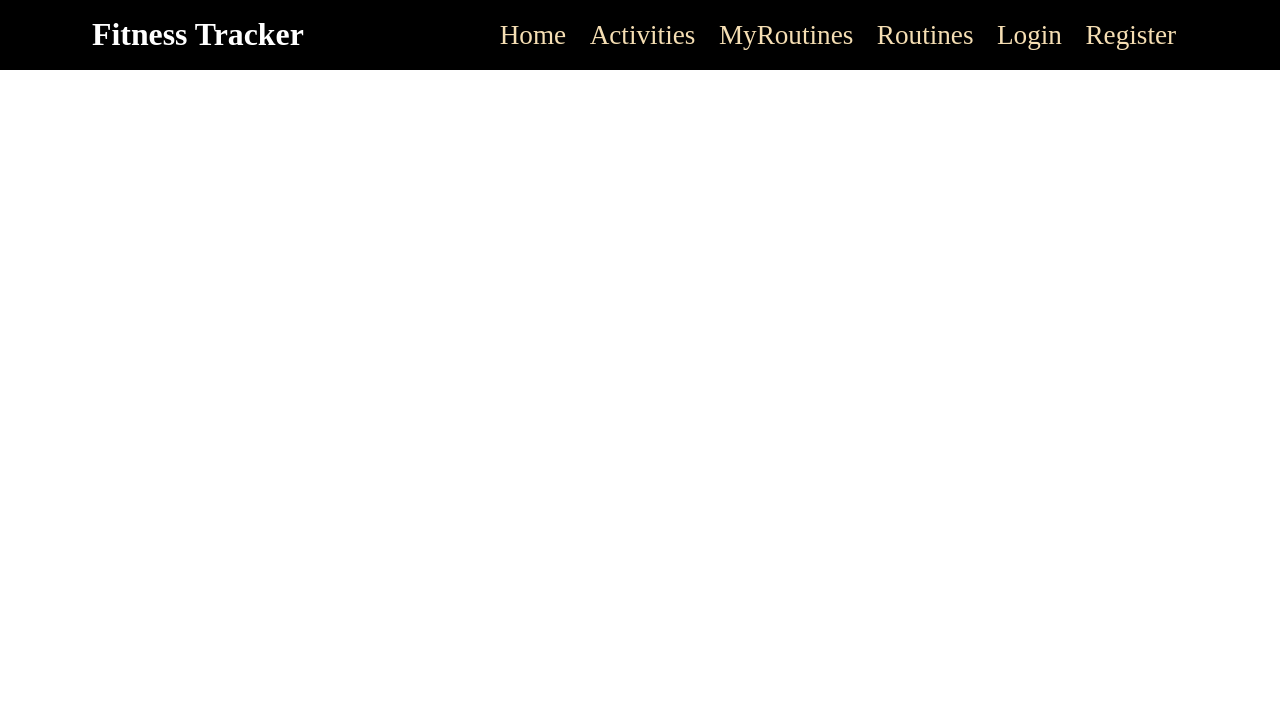
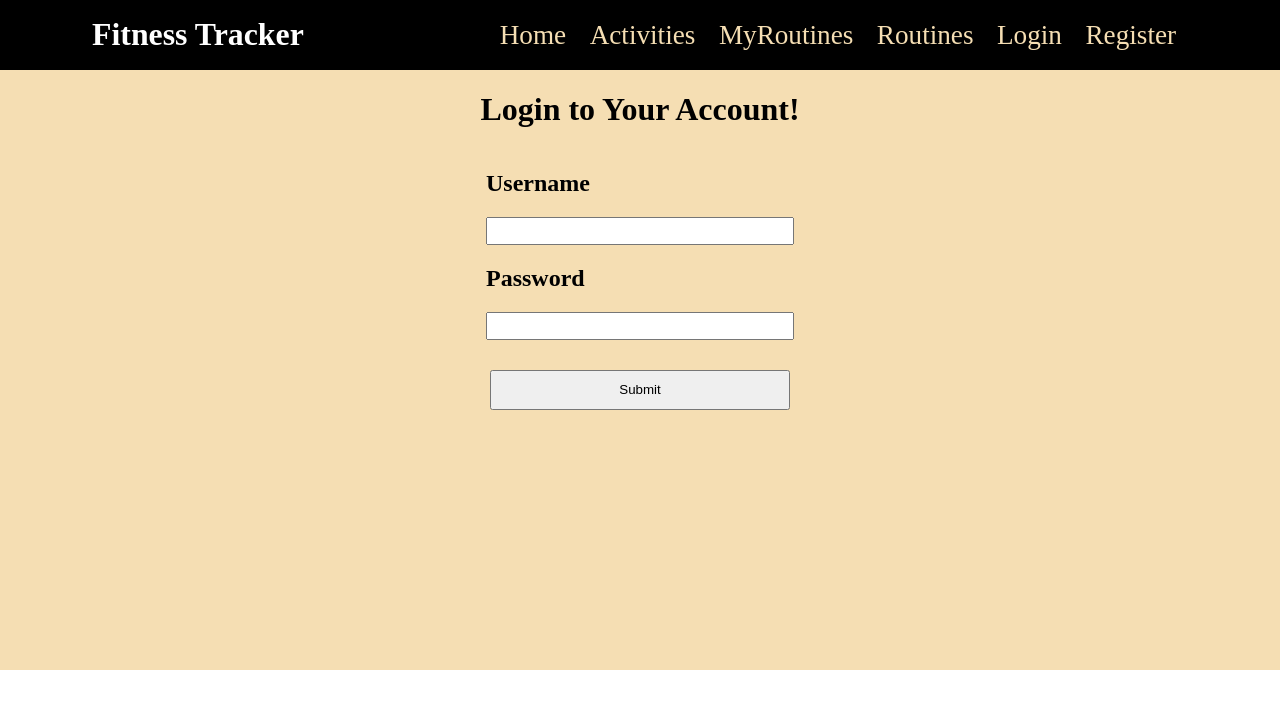
Before and after one commit to ReleventGull/FitnessTrack-Frontend, a React app: page /login in a window 1280 px wide. Built offline with nearby package versions, Linux system fonts and the light colour scheme.

Commit message:
feat(Login): Login component added

```diff
--- a/public/style.css
+++ b/public/style.css
@@ -41,7 +41,6 @@ body{
     flex-direction: column;
     align-items: center;
     height: 600px;
-
 }
 
 .registerForm {
@@ -65,3 +64,32 @@ body{
 .registerError {
     color: red
 }
+
+
+/*********** LOGIN CONTAINER *****************/
+.loginContainer {
+    background-color: wheat;
+    display: flex;
+    flex-direction: column;
+    align-items: center;
+    height: 600px;
+}
+
+.loginForm {
+    display: flex;
+    flex-direction: column;
+    justify-content: center;
+}
+
+
+.loginForm button {
+    width: 300px;
+    height: 40px;
+    margin-top: 30px;
+    align-self: center;
+}
+
+.loginForm input {
+    width: 300px;
+    height: 22px;
+}
--- a/src/components/Header.js
+++ b/src/components/Header.js
@@ -18,7 +18,7 @@ const Header =  () => {
 
     <Link>Routines</Link>
 
-    <Link>Login</Link>
+    <Link to='login'>Login</Link>
 
     <Link to='register'>Register</Link>
     </nav>
--- /dev/null
+++ b/src/components/Login.js
@@ -0,0 +1,50 @@
+import React, {useState} from 'react'
+
+
+
+
+
+const Login = () => {
+    const [username, setUsername] = useState('')
+    const [password, setPassword] = useState('')
+    const [errorMessage, setErrorMessage] = useState('')
+
+    const handleSubmit = async(event) => {
+        event.preventDefault()
+        console.log(username, password)
+    }
+
+
+
+    return (
+        <div className='loginContainer'>
+        <h1>Login to Your Account!</h1>
+
+            <form onSubmit={handleSubmit} className='loginForm'>
+            <h2>Username</h2>
+
+            <input
+            value={username}
+            onChange={(event) =>
+            setUsername(event.target.value)}
+            type='username'
+            required
+            ></input>
+
+            <h2>Password</h2>
+            <input
+            value={password}
+            onChange={(event) =>
+            setPassword(event.target.value)}
+            type='password'
+            required
+            ></input>
+
+            <button type='submit'>Submit</button>
+            </form>
+        </div>
+    )
+}
+
+
+export default Login
--- a/src/components/Register.js
+++ b/src/components/Register.js
@@ -14,15 +14,12 @@ const handleSubmit = (event) => {
    console.log(errorMessage)
 event.preventDefault()
 console.log(password.length)
-if(password.length === 0 || password2.length === 0 || username.length === 0) {
-   setErrorMessage('Please fill out all the fields')
-}else if (password !== password2) {
+if (password !== password2) {
 setErrorMessage("Passwords do not match.")
 setUsername('')
 setPassword('')
 setPassword2('')
 }
-
 }
 
 
@@ -36,24 +33,26 @@ return (
     onChange={(event) =>
     setUsername(event.target.value)}
     type='Username'
+    required
     >
-
     </input>
 
-    <h2>Passowrd</h2>
+    <h2>Password</h2>
     <input
     value={password}
     onChange={(event) => setPassword(event.target.value)}
     type='Password'
+    required
     >
     </input>
 
-    <h2>Confirm Passowrd</h2>
+    <h2>Confirm Password</h2>
 
     <input
     value={password2}
     onChange={(event) => setPassword2(event.target.value)}
     type='Password'
+    required
     >
     </input>
 
--- a/src/components/index.js
+++ b/src/components/index.js
@@ -4,3 +4,4 @@ export {default as MyRoutines} from './MyRoutines';
 export {default as Routines} from './Routines';
 export {default as Register} from './Register'
 export {default as Header} from './Header'
+export {default as Login} from './Login'
--- a/src/index.js
+++ b/src/index.js
@@ -1,15 +1,20 @@
 import React from 'react';
 import ReactDOM from 'react-dom/client';
 import { BrowserRouter as Router, Route, Link, Switch } from "react-router-dom";
-import {Header, Register} from './components/index'
+import {Header, Register, Login} from './components/index'
 const App = () => {
   return (
 
     <main>
     <Header />
 
+
     <Route exact path='/register'>
     <Register/>
+    </Route>
+
+    <Route exact path='/login'>
+    <Login />
     </Route>
 
 
```
